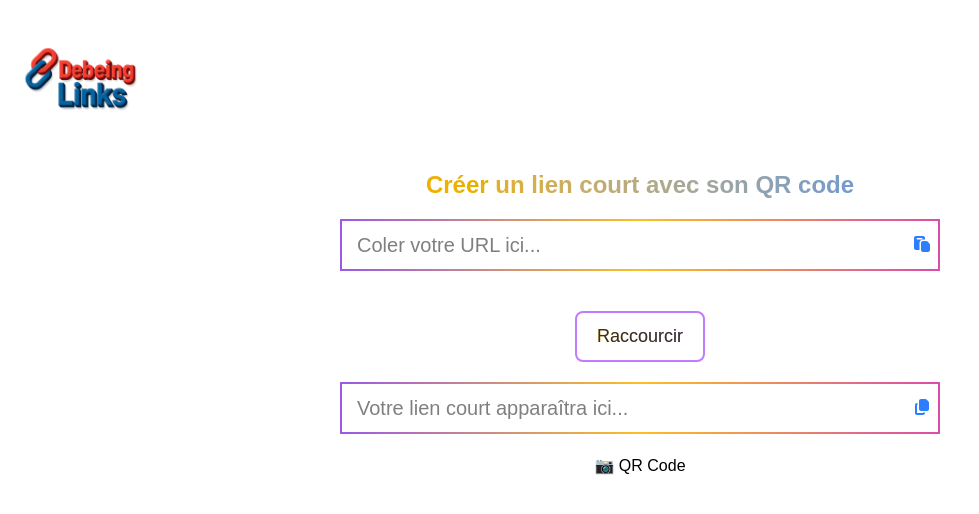
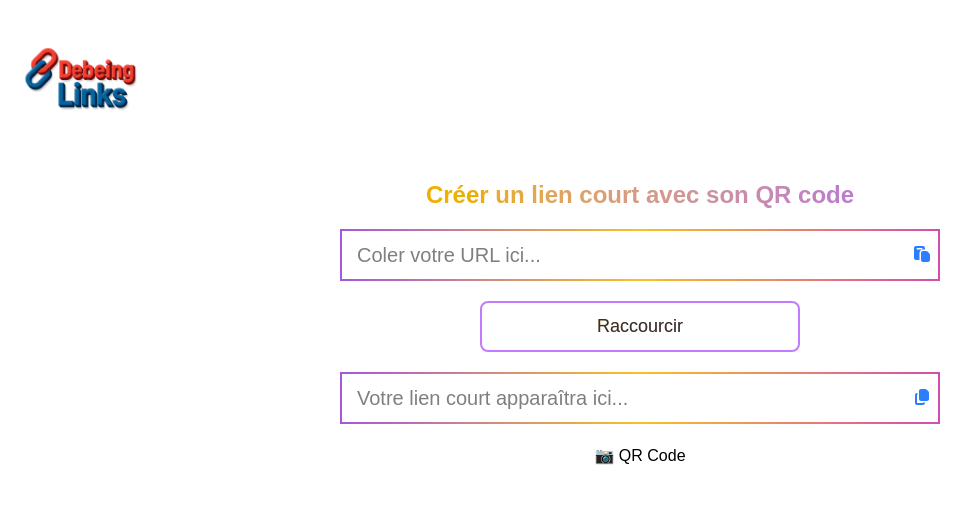
Before and after one commit to Debeing/Site-Web-de-raccourcissement-de-liens, a React (Vite) app: page / in a window 1280 px wide. Shown: the top 514 px of the page, without its empty margins (0-979 px from the left). Built offline with nearby package versions, Linux system fonts and the light colour scheme.

Commit message:
Fin projet

```diff
--- a/src/App.tsx
+++ b/src/App.tsx
@@ -65,7 +65,7 @@ function App() {
       </nav>
       <div className="w-200 h-100 eric mt-[-25px] mx-auto rounded-lg flex justify-center items-center">
         <div className="">
-          <h1 className="text-4xl font-bold animate-gradient bg-gradient-to-r from-pink-500 via-yellow-500 to-blue-500 bg-clip-text text-transparent">
+          <h1 className="text-2xl sm:text-4xl font-bold animate-gradient bg-gradient-to-r from-pink-500 via-yellow-500 to-purple-500 bg-clip-text text-transparent break-words">
             Créer un lien court avec son QR code
           </h1>
           <div className="relative">
@@ -83,10 +83,10 @@ function App() {
               <FontAwesomeIcon icon={faPaste} className="cursor-pointer" />
             </span>
           </div>
-          <div className="flex justify-center mt-5">
+          <div className="w-full max-w-xs mx-auto flex justify-center mt-5">
             <button
               type="button"
-              className="cursor-pointer flex mt-5 animate-gradient bg-gradient-to-r from-pink-400 via-yellow-400 to-purple-500 bg-clip-text text-transparent border-2 border-purple-400 px-4 py-2 rounded"
+              className="w-full flex justify-center items-center animate-gradient bg-gradient-to-r from-pink-400 via-yellow-400 to-purple-500 bg-clip-text text-transparent border-2 border-purple-400 px-4 py-2 rounded"
               onClick={handleShorten}
             >
               Raccourcir
--- a/src/index.css
+++ b/src/index.css
@@ -8,7 +8,7 @@
   border-style: solid;
   border-image-source: linear-gradient(90deg, #ec4899, #fbbf24, #8b5cf6);
   border-image-slice: 1;
-  animation: border-gradient-move 3s linear infinite;
+  animation: border-gradient-move 2s linear infinite;
 }
 @keyframes gradient-move {
   0% { background-position: 0% 50%; }
@@ -17,7 +17,7 @@
 
 .animate-gradient {
   background-size: 200% 200%;
-  animation: gradient-move 3s linear infinite;
+  animation: gradient-move 2s linear infinite;
 }
 @import "tailwindcss";
 
```
